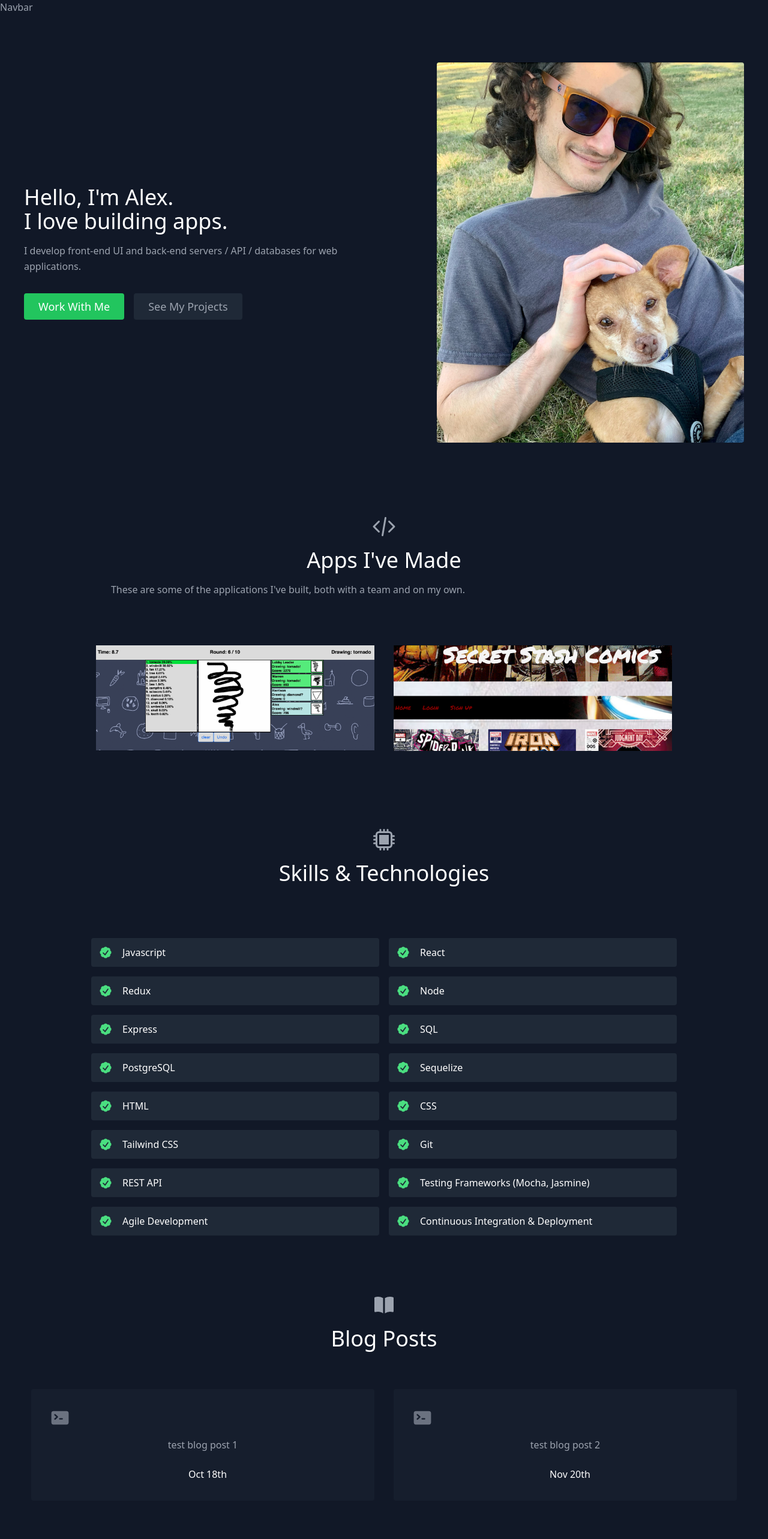
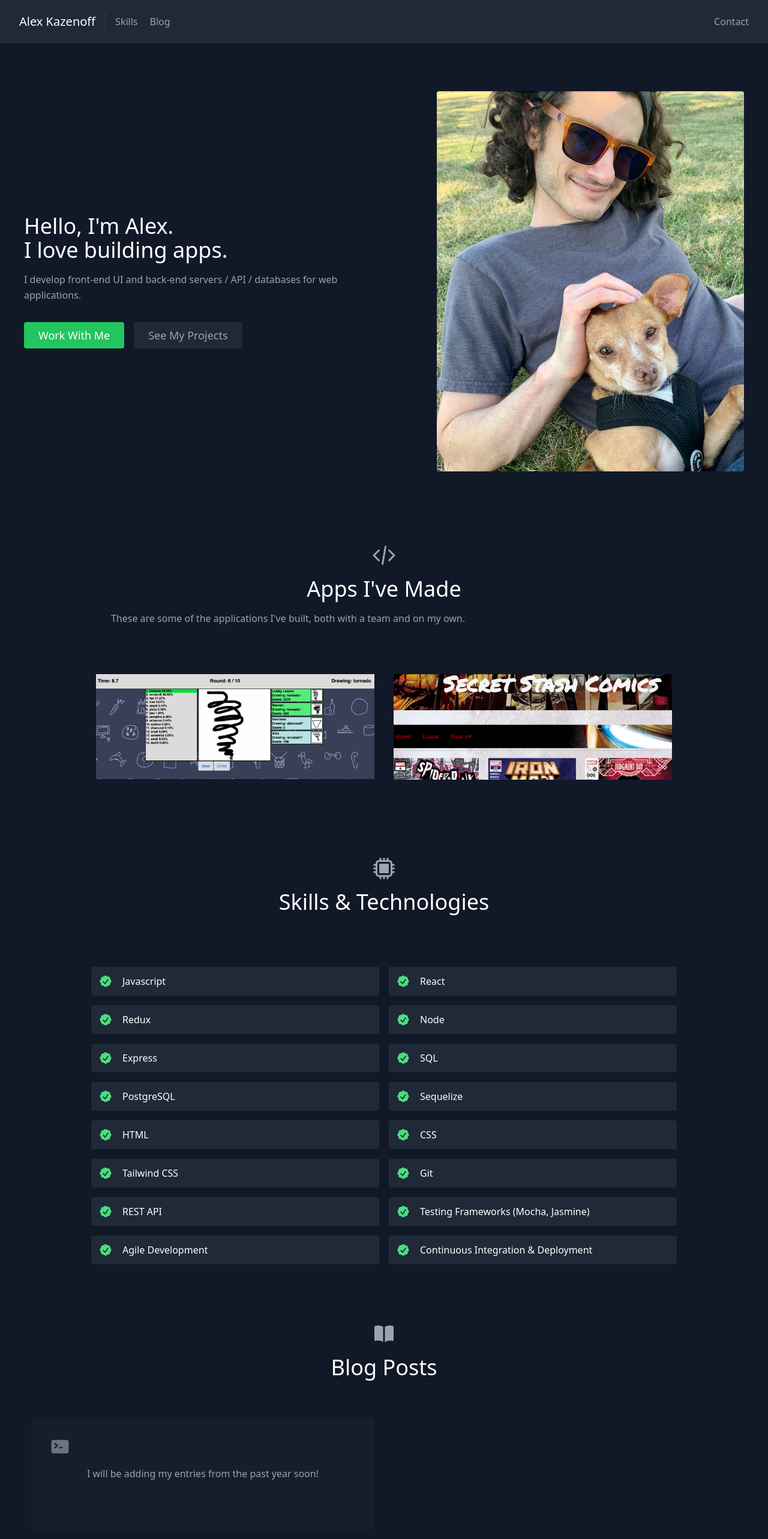
Before and after one commit to AlexKazz/portfolio-site, a React (Create React App) app: page / in a window 1280 px wide. Shown: the top 2566 px of the page at 60% size. Built offline with nearby package versions, Linux system fonts and the light colour scheme; the HTML template or start-up script is replaced by a standard one.

Commit message:
add Navbar and Contact component content

```diff
--- a/src/components/Blog.js
+++ b/src/components/Blog.js
@@ -4,7 +4,7 @@ import { blogPosts } from '../data';
 
 export default function Blog() {
   return (
-    <section id='blog-posts'>
+    <section id='blog'>
       <div className='container px-5 py-10 mx-auto text-center'>
         <BookOpenIcon className='w-10 inline-block mb-4' />
         <h1 className='sm:text-4xl text-3xl font-medium title-font text-white mb-12'>
--- a/src/components/Contact.js
+++ b/src/components/Contact.js
@@ -1,5 +1,112 @@
-import React from 'react';
+import React, { useState } from 'react';
 
 export default function Contact() {
-  return <div>Contact</div>;
+  const [name, setName] = useState('');
+  const [email, setEmail] = useState('');
+  const [message, setMessage] = useState('');
+
+  function encode(data) {
+    return Object.keys(data)
+      .map(
+        (key) => encodeURIComponent(key) + '=' + encodeURIComponent(data[key])
+      )
+      .join('&');
+  }
+
+  function handleSubmit(e) {
+    e.preventDefault();
+    fetch('/', {
+      method: 'POST',
+      headers: { 'Content-Type': 'application/x-www-form-urlencoded' },
+      body: encode({ 'form-name': 'contact', name, email, message }),
+    })
+      .then(() => alert('Message sent!'))
+      .catch((error) => alert(error));
+  }
+
+  return (
+    <section id='contact' className='relative'>
+      <div className='container px-5 py-10 mx-auto flex sm:flex-nowrap flex-wrap'>
+        <div className='lg:w-2/3 md:w-1/2 bg-gray-900 rounded-lg overflow-hidden sm:mr-10 p-10 flex items-end justify-start relative'>
+          <div className='bg-gray-900 relative flex flex-wrap py-6 rounded shadow-md'>
+            <div className='lg:w-1/2 px-6'>
+              <h2 className='title-font font-semibold text-white tracking-widest text-xs'>
+                LOCATION
+              </h2>
+              <p className='mt-1'>Los Angeles, CA</p>
+            </div>
+            <div className='lg:w-1/2 px-6 mt-4 lg:mt-0'>
+              <h2 className='title-font font-semibold text-white tracking-widest text-xs'>
+                EMAIL
+              </h2>
+              <a className='text-indigo-400 leading-relaxed'>
+                akazenoff@gmail.com
+              </a>
+              <h2 className='title-font font-semibold text-white tracking-widest text-xs mt-4'>
+                PHONE
+              </h2>
+              <p className='leading-relaxed'>(631) 278-0699</p>
+            </div>
+          </div>
+        </div>
+        <form
+          name='contact'
+          onSubmit={handleSubmit}
+          className='lg:w-1/3 md:w-1/2 flex flex-col md:ml-auto w-full md:py-8 mt-8 md:mt-0'
+        >
+          <h2 className='text-white sm:text-4xl text-3xl mb-1 font-medium title-font'>
+            Contact Me
+          </h2>
+          <p className='leading-relaxed mb-5'>
+            If you'd like to get in contact, feel free to send me an email
+            below:
+          </p>
+          <div className='relative mb-4'>
+            <label htmlFor='name' className='leading-7 text-sm text-gray-400'>
+              Name
+            </label>
+            <input
+              type='text'
+              id='name'
+              name='name'
+              className='w-full bg-gray-800 rounded border border-gray-700 focus:border-indigo-500 focus:ring-2 focus:ring-indigo-900 text-base outline-none text-gray-100 py-1 px-3 leading-8 transition-colors duration-200 ease-in-out'
+              onChange={(e) => setName(e.target.value)}
+            />
+          </div>
+          <div className='relative mb-4'>
+            <label htmlFor='email' className='leading-7 text-sm text-gray-400'>
+              Email
+            </label>
+            <input
+              type='email'
+              id='email'
+              name='email'
+              className='w-full bg-gray-800 rounded border border-gray-700 focus:border-indigo-500 focus:ring-2 focus:ring-indigo-900 text-base outline-none text-gray-100 py-1 px-3 leading-8 transition-colors duration-200 ease-in-out'
+              onChange={(e) => setEmail(e.target.value)}
+            />
+          </div>
+          <div className='relative mb-4'>
+            <label
+              htmlFor='message'
+              className='leading-7 text-sm text-gray-400'
+            >
+              Message
+            </label>
+            <textarea
+              id='message'
+              name='message'
+              className='w-full bg-gray-800 rounded border border-gray-700 focus:border-indigo-500 focus:ring-2 focus:ring-indigo-900 h-32 text-base outline-none text-gray-100 py-1 px-3 resize-none leading-6 transition-colors duration-200 ease-in-out'
+              onChange={(e) => setMessage(e.target.value)}
+            />
+          </div>
+          <button
+            type='submit'
+            className='text-white bg-indigo-500 border-0 py-2 px-6 focus:outline-none hover:bg-indigo-600 rounded text-lg'
+          >
+            Submit
+          </button>
+        </form>
+      </div>
+    </section>
+  );
 }
--- a/src/components/Navbar.js
+++ b/src/components/Navbar.js
@@ -1,5 +1,31 @@
+import { ArrowRightIcon } from '@heroicons/react/20/solid';
 import React from 'react';
 
 export default function Navbar() {
-  return <div>Navbar</div>;
+  return (
+    <header className='bg-gray-800 md:sticky top-0 z-10'>
+      <div className='container mx-auto flex flex-wrap p-5 flex-col md:flex-row items-center'>
+        <a className='title-font font-medium text-white mb-4 md:mb-0'>
+          <a href='#about' className='ml-3 text-xl'>
+            Alex Kazenoff
+          </a>
+        </a>
+        <nav className='md:mr-auto md:ml-4 md:py-1 md:pl-4 md:border-l md:border-gray-700 flex flex-wrap items-center text-base justify-center'>
+          <a href='#projects' className='mr-5 hover:text-white'>
+            Skills
+          </a>
+          <a href='#blog' className='mr-5 hover:text-white'>
+            Blog
+          </a>
+        </nav>
+        <a
+          href='#contact'
+          className='inline-flex items-center bg-gray-800 border-0 py-1 px-3 focus:outline-none hover:bg-gray-700 rounded text-base mt-4 md:mt-0'
+        >
+          Contact
+          {/* <ArrowRightIcon className='w-4 h-4 ml-1' /> */}
+        </a>
+      </div>
+    </header>
+  );
 }
--- a/src/data.js
+++ b/src/data.js
@@ -38,11 +38,11 @@ export const skills = [
 
 export const blogPosts = [
   {
-    content: 'test blog post 1',
-    date: 'Oct 18th',
+    content: 'I will be adding my entries from the past year soon!',
+    date: '',
   },
-  {
-    content: 'test blog post 2',
-    date: 'Nov 20th',
-  },
+  // {
+  //   content: 'test blog post 2',
+  //   date: 'Nov 20th',
+  // },
 ];
```
